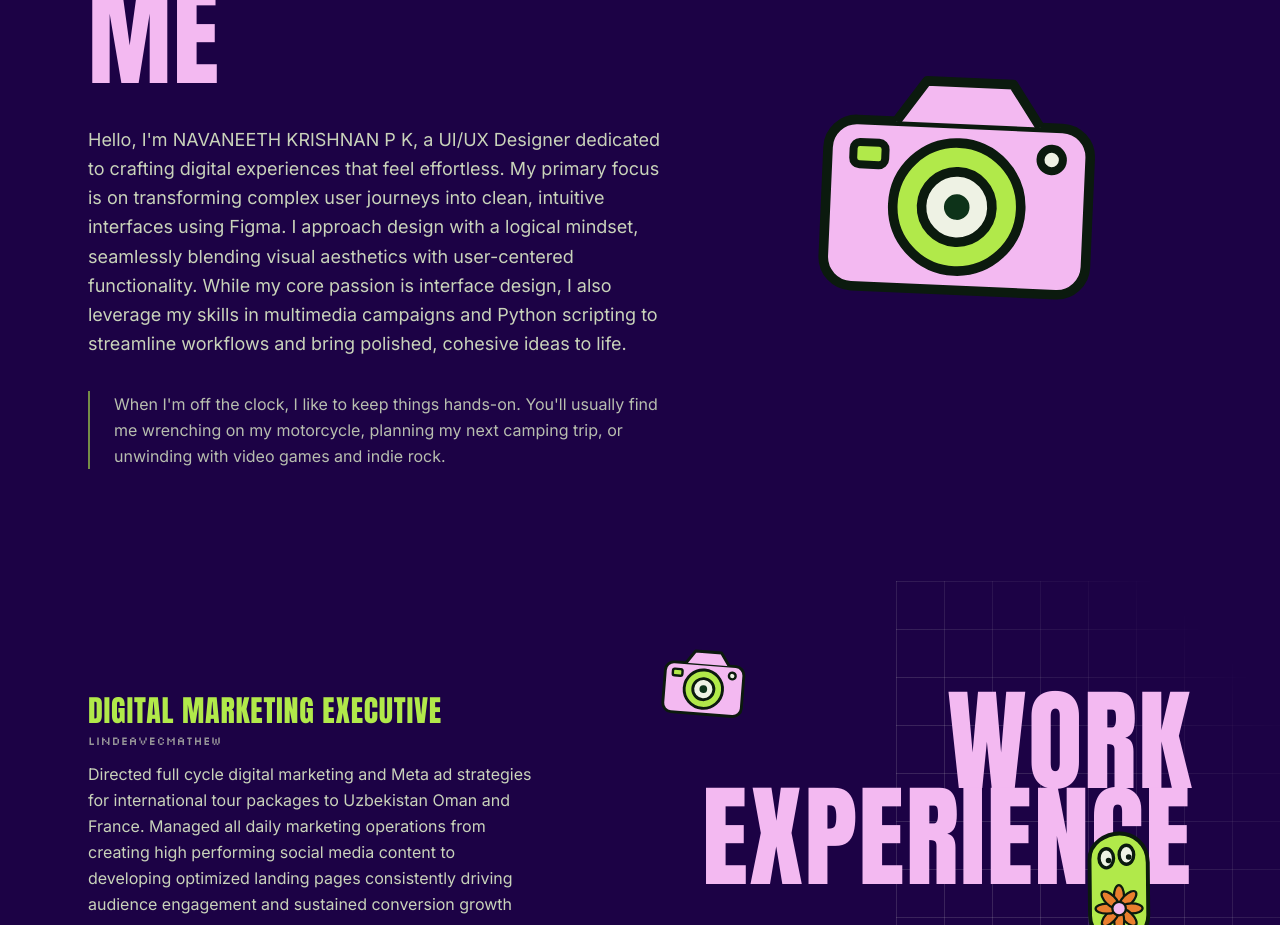
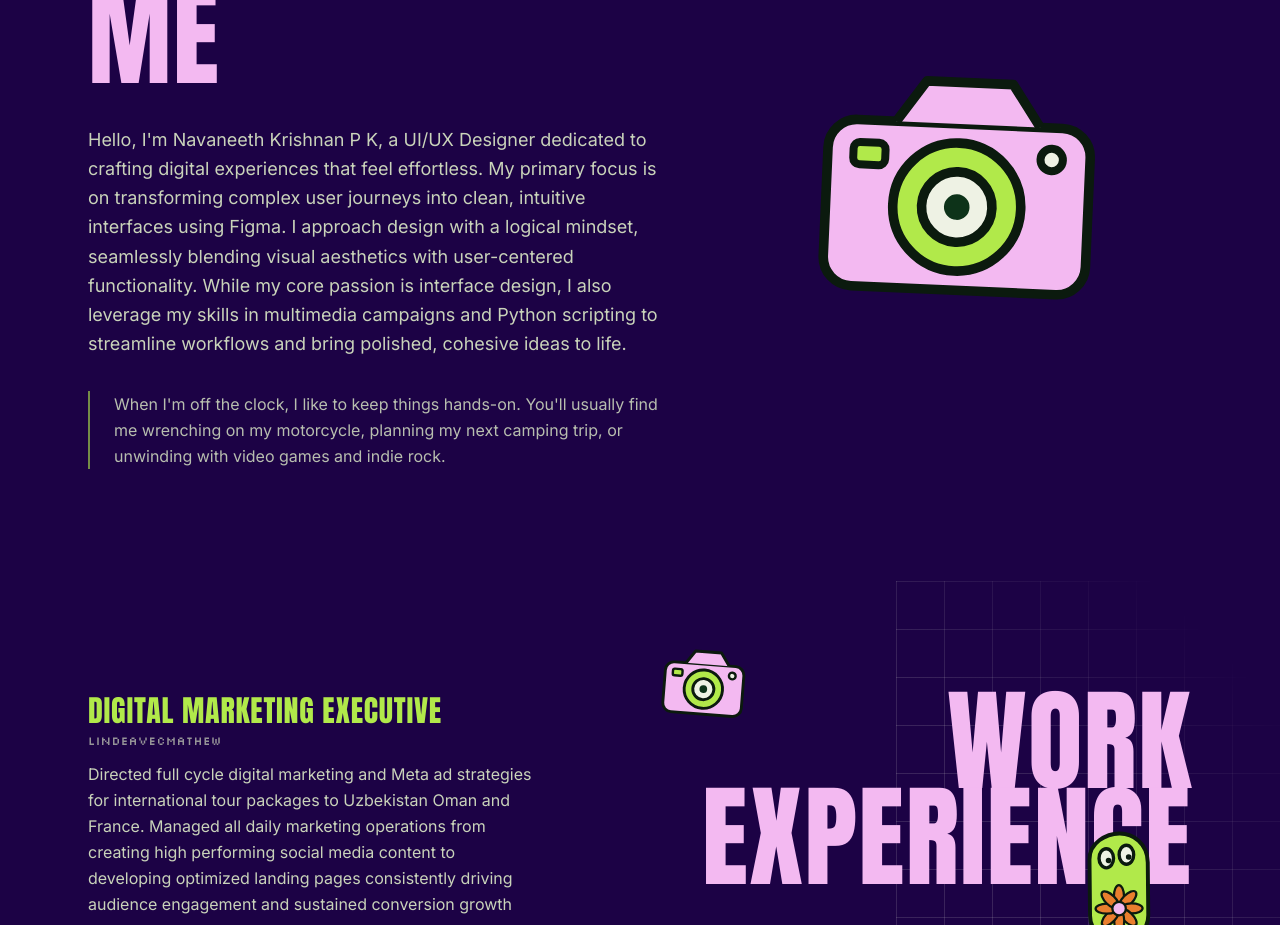
Before and after one commit to navaneeth2266/portfolio, a Next.js app: page / in a window 1280 px wide. Shown: the part 1020-1945 px from the top of the page. Built offline with nearby package versions, Linux system fonts and the light colour scheme.

Commit message:
about mes

```diff
--- a/src/components/AboutMe.tsx
+++ b/src/components/AboutMe.tsx
@@ -12,7 +12,7 @@ export default function AboutMe() {
 
           <Reveal delay={0.15} className="mt-10 max-w-xl">
             <p className="text-lg leading-relaxed text-cream-dim">
-              Hello, I&apos;m NAVANEETH KRISHNAN P K, a UI/UX Designer dedicated to crafting digital experiences that feel effortless. My primary focus is on transforming complex user journeys into clean, intuitive interfaces using Figma. I approach design with a logical mindset, seamlessly blending visual aesthetics with user-centered functionality. While my core passion is interface design, I also leverage my skills in multimedia campaigns and Python scripting to streamline workflows and bring polished, cohesive ideas to life.
+              Hello, I&apos;m Navaneeth Krishnan P K, a UI/UX Designer dedicated to crafting digital experiences that feel effortless. My primary focus is on transforming complex user journeys into clean, intuitive interfaces using Figma. I approach design with a logical mindset, seamlessly blending visual aesthetics with user-centered functionality. While my core passion is interface design, I also leverage my skills in multimedia campaigns and Python scripting to streamline workflows and bring polished, cohesive ideas to life.
             </p>
           </Reveal>
 
```
